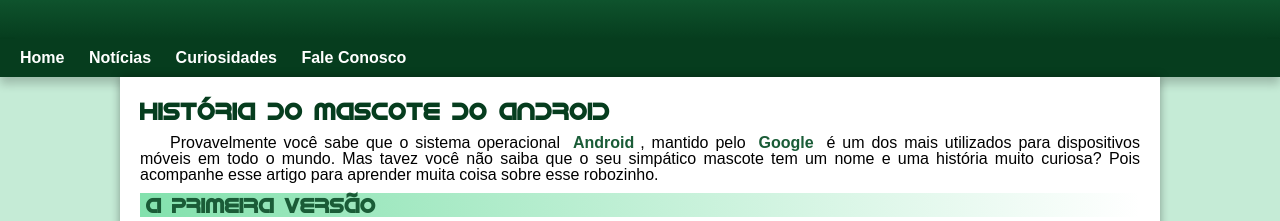
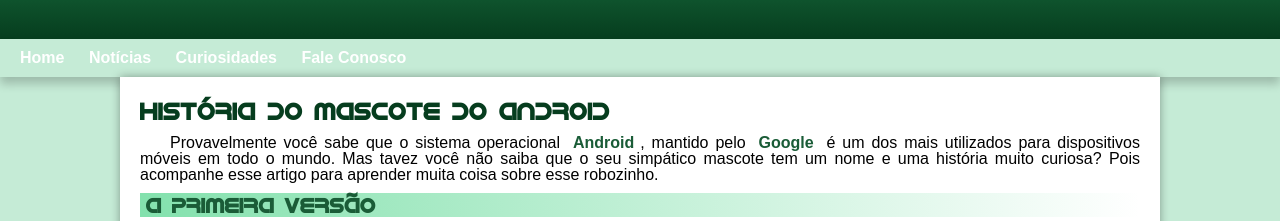
Before and after one commit to Erickvini95/html-css, a plain HTML site: page Desafio 10/android.html in a window 1280 px wide. Shown: the part 151-372 px from the top of the page. Drawn offline with Linux system fonts and the light colour scheme.

Commit message:
Update style.css

```diff
--- a/Desafio 10/estilo/style.css
+++ b/Desafio 10/estilo/style.css
@@ -43,6 +43,7 @@ header h1{
     color: white;
     margin-bottom: 20px;
     font-size: 3em;
+
     text-shadow: 2px 2px 0px rgba(0, 0, 0, 0.397);
 }
 header > p{
@@ -53,7 +54,6 @@ header > p{
     padding-bottom: 10px;
 }
 nav{
-    background-color: var(--cor5);
     padding: 10px;
     box-shadow: 0px 7px 9px rgba(0, 0, 0, 0.199);
 }
```
